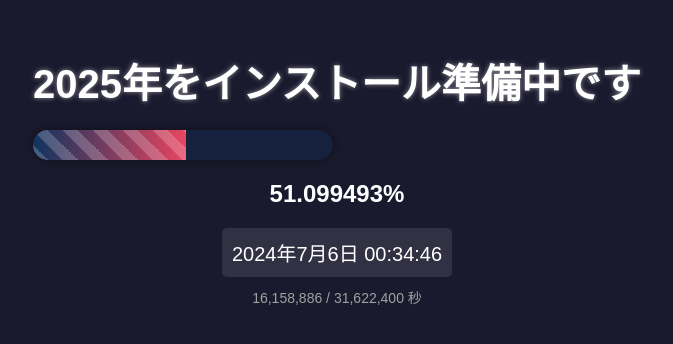
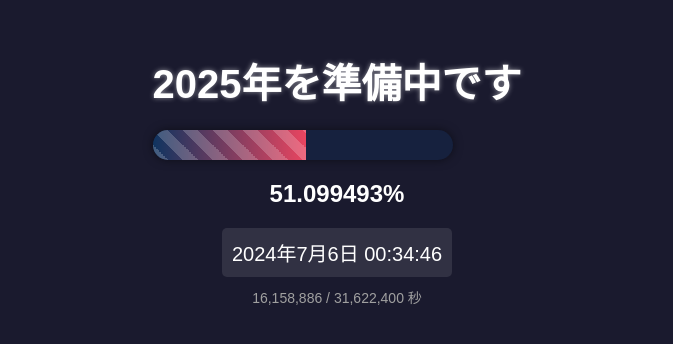
Before and after one commit to anoken/year_progress, a plain HTML site: page 2025_install.html in a window 1280 px wide. Shown: the part 234-578 px from the top of the page, without its empty margins (303-976 px from the left). Drawn offline with Linux system fonts and the light colour scheme.

Commit message:
2025_install.html を更新

```diff
--- a/2025_install.html
+++ b/2025_install.html
@@ -91,7 +91,7 @@
 </head>
 <body>
     <div class="container">
-        <h1>2025年をインストール準備中です</h1>
+        <h1>2025年を準備中です</h1>
         <div id="progressBar">
             <div id="progress"></div>
         </div>
```
